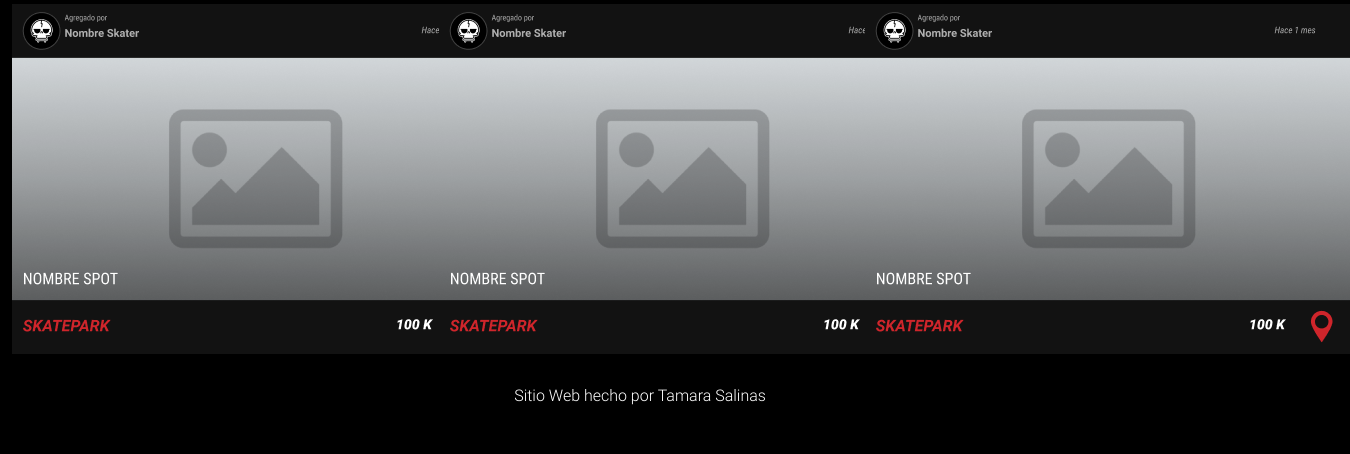
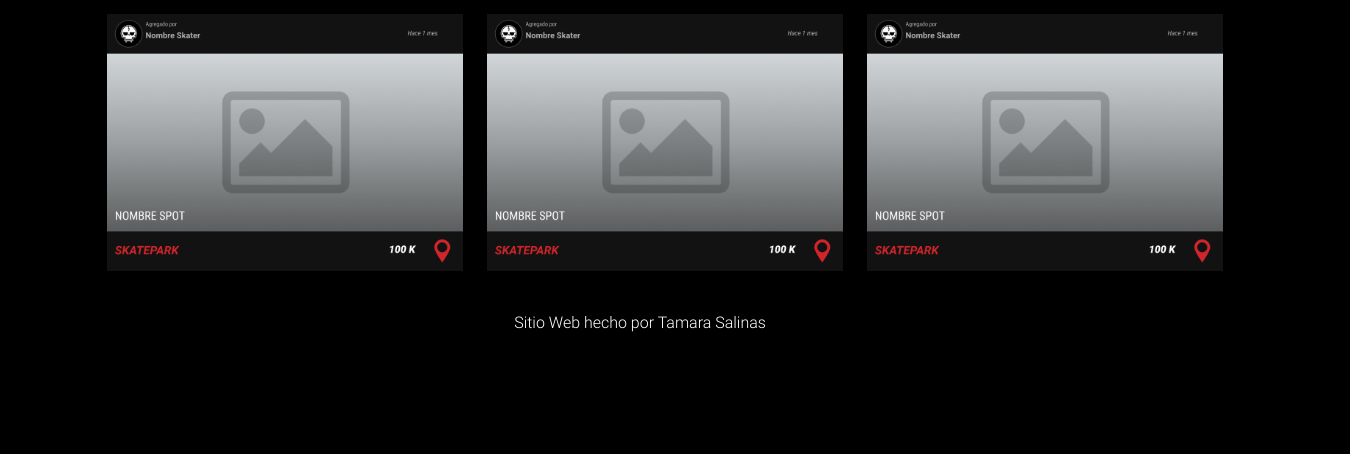
Before and after one commit to Gatamara/Patina-Tamara, a website: page index.html in a window 1280 px wide. Shown: the part 520-974 px from the top of the page, 1350 px wide, since content can reach past the window. After the commit the page ends 901 px from the top, so only its background shows below. Drawn offline with nearby package versions, Linux system fonts and the light colour scheme; files whose address does not match are found by name.

Commit message:
primer commit

```diff
--- a/index.html
+++ b/index.html
@@ -5,10 +5,10 @@
     <meta charset="UTF-8">
     <meta http-equiv="X-UA-Compatible" content="IE=edge">
     <meta name="viewport" content="width=device-width, initial-scale=1.0">
-    <title>Patina</title>
+    <title>Patina - Inicio</title>
     <meta name="author" content="Tamara Salinas" />
-    <meta name="keywords" content="patina skate app skater" />
-    <meta name="description" content="Patina" />
+    <meta name="keywords" content="patina, skate, app ,skater, skatepark, spots " />
+    <meta name="description" content="Patina un sitio web para buscar spots para andar en skate " />
     <!-- CSS only -->
     <link href="https://cdn.jsdelivr.net/npm/bootstrap@5.0.2/dist/css/bootstrap.min.css" rel="stylesheet" integrity="sha384-EVSTQN3/azprG1Anm3QDgpJLIm9Nao0Yz1ztcQTwFspd3yD65VohhpuuCOmLASjC" crossorigin="anonymous">
     <link rel="stylesheet" href="./css/estilos.css" />
@@ -77,15 +77,21 @@
 
 
         <div>
-            <h2>Spots Destacados</h2>
+            <h2>Spots destacados</h2>
 
         </div>
 
-        <div class="container-fluid">
+        <div class="container">
             <div class="row">
-                <div class="col-lg-4"><img src="./recursos/overlay-img.png " alt=" "></div>
-                <div class="col-lg-4"><img src="./recursos/overlay-img.png " alt=" "></div>
-                <div class="col-lg-4"><img src="./recursos/overlay-img.png " alt=" "></div>
+                <div class="col-lg-4">
+                    <img class="imagen-spot" src="./recursos/overlay-img.png" />
+                </div>
+                <div class="col-lg-4">
+                    <img class="imagen-spot" src="./recursos/overlay-img.png" />
+                </div>
+                <div class="col-lg-4">
+                    <img class="imagen-spot" src="./recursos/overlay-img.png" />
+                </div>
 
             </div>
 
--- a/scss/_index.scss
+++ b/scss/_index.scss
@@ -1,9 +1,11 @@
   .bajo-index {
       h2 {
           text-align: center;
-        margin: 20px 0px
+          margin: 20px 0px;
       }
-    .container {
-        margin: 25px;
+      .imagen-spot {
+          max-width: 100%;
+          height: auto;
+          margin: 10px 25px 10px 25px;
       }
   }
```
Also changed, not shown: appmovil.html (+2 -2 lines), contacto.html (+2 -2 lines), nosotros.html (+2 -2 lines), spots.html (+2 -2 lines), css/estilos.css, 1 other file. Lines whose indentation alone changed are shown as unchanged.
